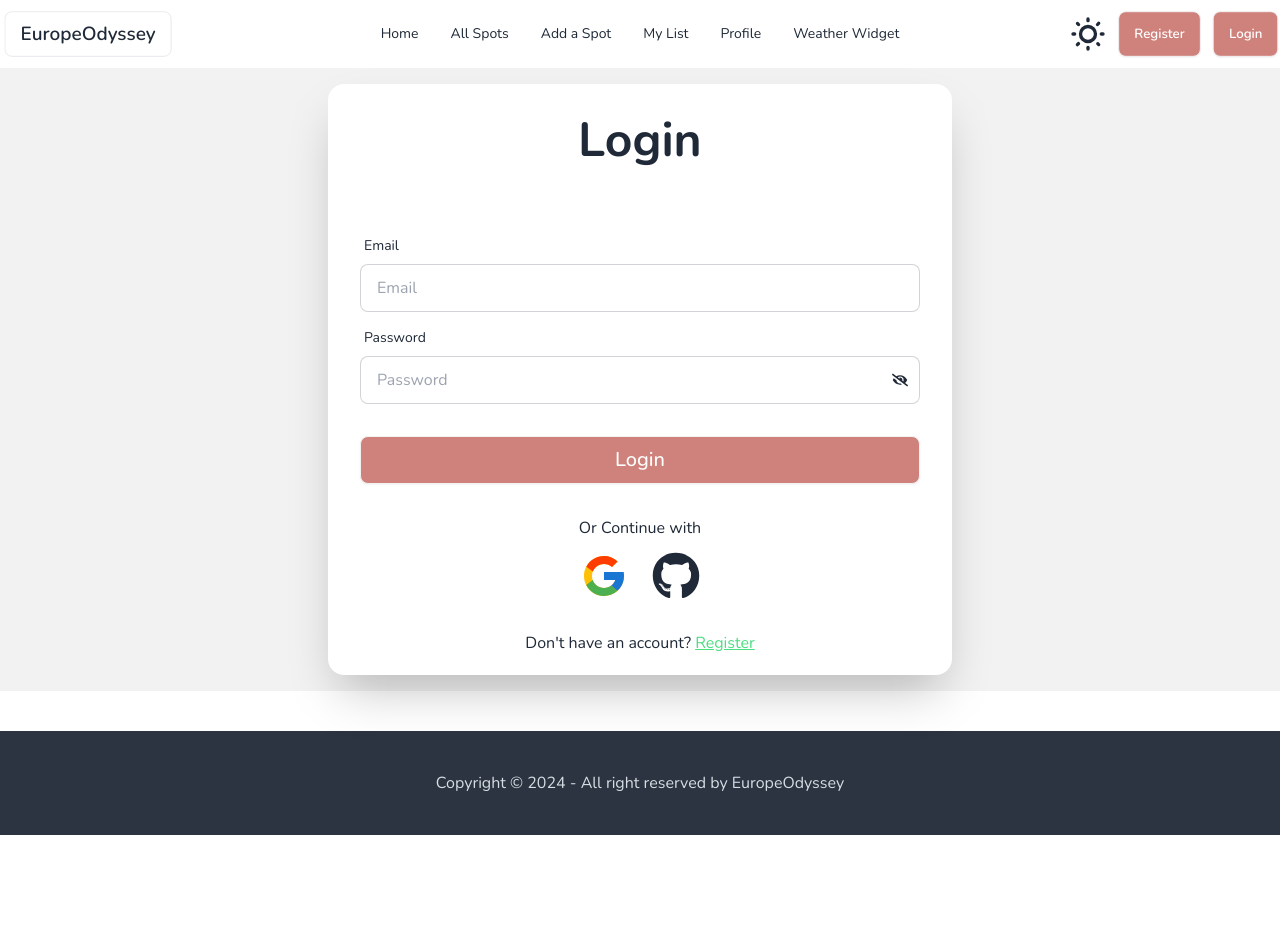
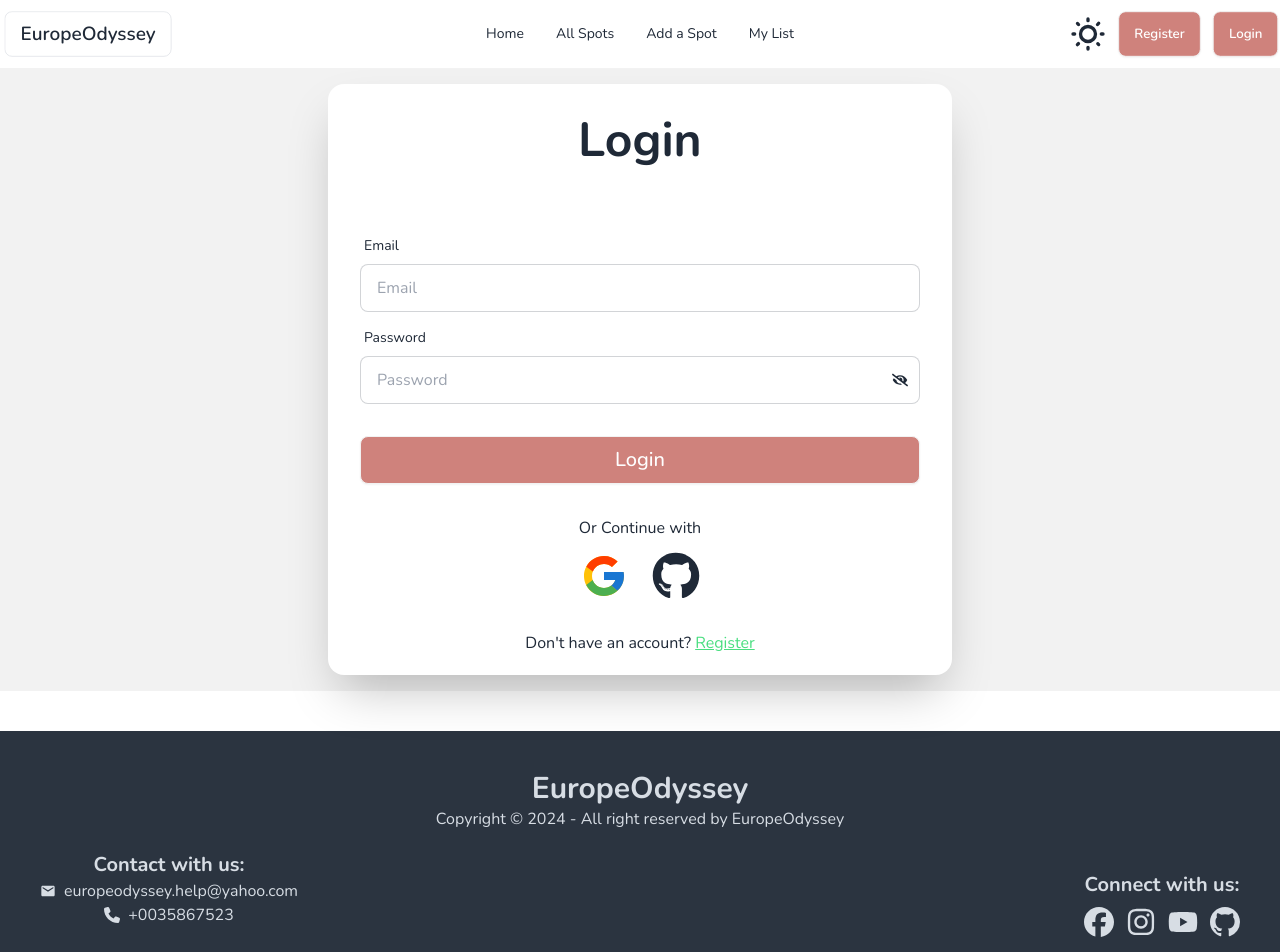
Before and after one commit to Tosiqul-Islam-Sopon/Europe-Odyssey-client, a React (Vite) app: page /login in a window 1280 px wide. Shown: the top 952 px of the page. Before the commit the page ends 835 px from the top, so only its background shows below. Built offline with nearby package versions, Linux system fonts and the light colour scheme; no server answers.

Commit message:
two extra section are added

```diff
--- a/src/Components/Footer/Footer.jsx
+++ b/src/Components/Footer/Footer.jsx
@@ -1,9 +1,24 @@
+import { BsGithub } from "react-icons/bs";
+import { FaFacebook, FaInstagram, FaPhone, FaYoutube } from "react-icons/fa6";
+import { MdMail } from "react-icons/md";
 
 const Footer = () => {
     return (
-        <div className=" bg-neutral text-neutral-content p-10">
-            <div className="mx-auto text-center">
+        <div className=" bg-neutral text-neutral-content p-10 space-y-5">
+            <div className="w-fit mx-auto text-center">
+                <h1 className="text-3xl font-bold">EuropeOdyssey</h1>
                 <p>Copyright © 2024 - All right reserved by EuropeOdyssey</p>
+            </div>
+            <div className="mx-auto text-center lg:flex lg:justify-between space-y-5">
+                <div className="">
+                    <p className="font-bold text-xl">Contact with us:</p>
+                    <p className="flex gap-2 items-center w-fit mx-auto"><MdMail></MdMail> europeodyssey.help@yahoo.com</p>
+                    <p className="flex gap-2 items-center w-fit mx-auto"><FaPhone></FaPhone> +0035867523</p>
+                </div>
+                <div className="space-y-2">
+                    <p className="text-xl font-bold">Connect with us:</p>
+                    <p className="flex gap-3 text-3xl w-fit mx-auto"><FaFacebook></FaFacebook> <FaInstagram></FaInstagram> <FaYoutube></FaYoutube> <BsGithub></BsGithub></p>
+                </div>
             </div>
         </div>
     );
--- a/src/Components/Home/Home.jsx
+++ b/src/Components/Home/Home.jsx
@@ -5,6 +5,8 @@ import TouristSpots from "./TouristSpots";
 import Countries from "./Countries";
 import { useContext } from "react";
 import { AuthContext } from "../Providers/AuthProvider";
+import WeatherWidget from "../Weather Widget/WeatherWidget";
+import TravelTips from "../Travel Tips/TravelTips";
 
 const Home = () => {
     DocumentTitle("EuropeOdyssey");
@@ -29,6 +31,8 @@ const Home = () => {
             <Banner></Banner>
             <TouristSpots spots={spots}></TouristSpots>
             <Countries></Countries>
+            <WeatherWidget></WeatherWidget>
+            <TravelTips></TravelTips>
         </div>
     );
 };
--- a/src/Components/Home/SpotCard.jsx
+++ b/src/Components/Home/SpotCard.jsx
@@ -15,7 +15,7 @@ const SpotCard = ({ spot }) => {
                     <div className='space-y-4'>
                         <h2 className="text-2xl font-bold">{tourist_spot_name}</h2>
 
-                        <div className='flex flex-col lg:flex-row gap-2 justify-between border-y-2 py-3'>
+                        <div className='flex flex-col lg:flex-row space-y-2 justify-between border-y-2 py-3'>
                             <p className='flex  items-center font-medium'><MdAccessTimeFilled /> Travel Time: {travel_time}</p>
                             <p className='flex  items-center font-medium'><FaEuroSign></FaEuroSign> Average Cost: {average_cost}</p>
                         </div>
--- a/src/Components/Navbar/Navbar.jsx
+++ b/src/Components/Navbar/Navbar.jsx
@@ -52,16 +52,12 @@ const Navbar = () => {
         <li><NavLink to={"/allSpots"} >All Spots</NavLink></li>
         <li><NavLink to={"/addSpot"} >Add a Spot</NavLink></li>
         <li><NavLink to={`/myList/${user?.email}`}>My List</NavLink></li>
-        <li><NavLink to={"/profile"} >Profile</NavLink></li>
-        <li><NavLink to={"/weatherWidget"} >Weather Widget</NavLink></li>
     </>
     const linksSm = <>
         <li><NavLink to="/">Home</NavLink></li>
         <li><NavLink to={"/allSpots"} >All Spots</NavLink></li>
         <li><NavLink to={"/addSpot"} >Add a Spot</NavLink></li>
         <li><NavLink to={`/myList/${user?.email}`}>My List</NavLink></li>
-        <li><NavLink to={"/profile"} >Profile</NavLink></li>
-        <li><NavLink to={"/weatherWidget"} >Weather Widget</NavLink></li>
         {
             user ? <>
                 <li><Link ><button onClick={handleLogOut} className="">Log Out</button></Link></li>
@@ -73,7 +69,6 @@ const Navbar = () => {
                 </>
         }
     </>
-
 
     return (
         <div className="navbar bg-base-100 px-0">
--- a/src/Components/Profile/Profile.jsx
+++ /dev/null
@@ -1,20 +0,0 @@
-import { useContext } from "react";
-import { AuthContext } from "../Providers/AuthProvider";
-
-const Profile = () => {
-    const {user} = useContext(AuthContext)
-    return (
-        <div className="hero min-h-screen bg-base-200">
-            <div className="hero-content flex-col lg:flex-row">
-                <img src={user.photoURL} className="lg:flex-1 max-w-sm rounded-lg shadow-2xl" />
-                <div className="lg:flex-1">
-                    <h1 className="lg:text-5xl text-2xl font-bold">{user.displayName}</h1>
-                    <p className="py-2 text-xl"> <span className="font-bold">Email:</span> {user?.email}</p>
-                    <p className="py-2 break-words"> <span className="font-bold">Photo URL:</span> {user?.photoURL}</p>
-                </div>
-            </div>
-        </div>
-    );
-};
-
-export default Profile;
--- /dev/null
+++ b/src/Components/Travel Tips/TravelTips.jsx
@@ -0,0 +1,17 @@
+
+const TravelTips = () => {
+    return (
+        <div className="ml-20 mt-10">
+            <h2 className="lg:text-4xl text-3xl font-bold text-center">Travel Tips</h2>
+            <ul className="list-disc mt-10 w-fit mx-auto">
+                <li className="p-2 text-xl font-medium hover:bg-gray-100 w-fit rounded-xl">Pack light and smart</li>
+                <li className="p-2 text-xl font-medium hover:bg-gray-100 w-fit rounded-xl">Research your destination</li>
+                <li className="p-2 text-xl font-medium hover:bg-gray-100 w-fit rounded-xl">Stay hydrated during your travels</li>
+                <li className="p-2 text-xl font-medium hover:bg-gray-100 w-fit rounded-xl">Learn basic phrases in the local language</li>
+                <li className="p-2 text-xl font-medium hover:bg-gray-100 w-fit rounded-xl">Keep important documents safe</li>
+            </ul>
+        </div>
+    );
+};
+
+export default TravelTips;
--- a/src/Components/Weather Widget/WeatherWidget.jsx
+++ b/src/Components/Weather Widget/WeatherWidget.jsx
@@ -1,4 +1,6 @@
 import { useState, useEffect } from "react";
+import { Bounce, Fade } from "react-awesome-reveal";
+import { Typewriter } from "react-simple-typewriter";
 
 const WeatherWidget = () => {
     const [weather, setWeather] = useState(null);
@@ -21,6 +23,20 @@ const WeatherWidget = () => {
 
     return (
         <div>
+            <Fade>
+                <div className="mx-auto lg:w-1/2 text-center">
+                    <Bounce>
+                        <h1 className="lg:text-4xl text-2xl font-bold">
+                            <Typewriter
+                                words={['Weather Widget']}
+                                typeSpeed={100}
+                            />
+                        </h1>
+                    </Bounce>
+                    <p>Here you can see the weather of different countries, which will help you to decide which one is suitable fou you</p>
+                </div>
+            </Fade>
+            <Fade>
                 <form onChange={handleCitySelection}>
                     <label className="form-control lg:w-1/3 w-fit p-3 mx-auto mt-5">
                         <div className="label">
@@ -36,6 +52,8 @@ const WeatherWidget = () => {
                         </select>
                     </label>
                 </form>
+            </Fade>
+            <Fade>
                 <div className="lg:w-1/2 w-fit mx-auto mt-10">
                     <div className="hero bg-base-200 rounded-2xl">
                         <div className="hero-content flex-col ">
@@ -50,6 +68,7 @@ const WeatherWidget = () => {
                     </div>
 
                 </div>
+            </Fade>
         </div>
     );
 };
```
Also changed, not shown: src/main.jsx (+0 -10 lines). Lines whose indentation alone changed are shown as unchanged.
